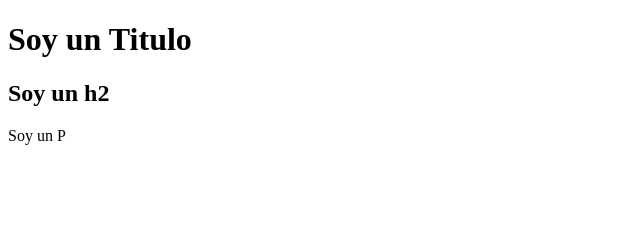
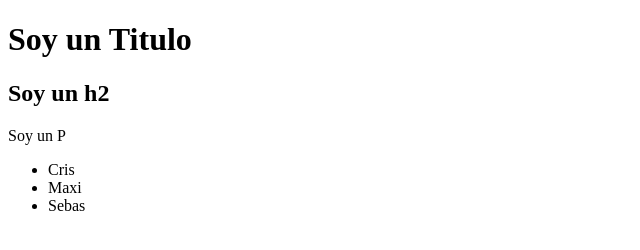
Before and after one commit to TomasDnlAranda/clase-14-c15a, a plain HTML site: page index.html in a window 1280 px wide. Shown: the whole page, without its empty margins (0-640 px from the left). Drawn offline with Linux system fonts and the light colour scheme.

Commit message:
6. add un ul

```diff
--- a/index.html
+++ b/index.html
@@ -9,5 +9,10 @@
 		<h1>Soy un Titulo</h1>
 		<h2>Soy un h2</h2>
 		<p>Soy un P</p>
+		<ul>
+			<li>Cris</li>
+			<li>Maxi</li>
+			<li>Sebas</li>
+		</ul>
 	</body>
 </html>
```
